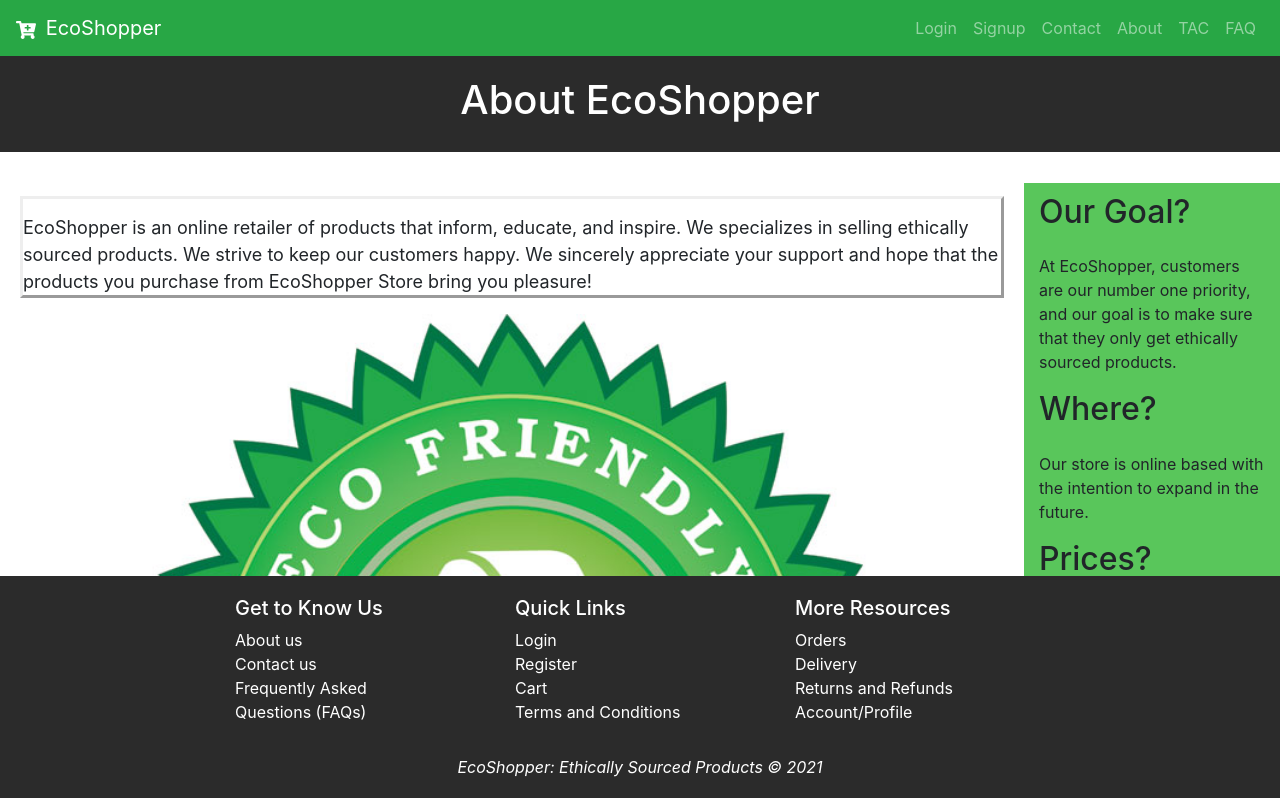
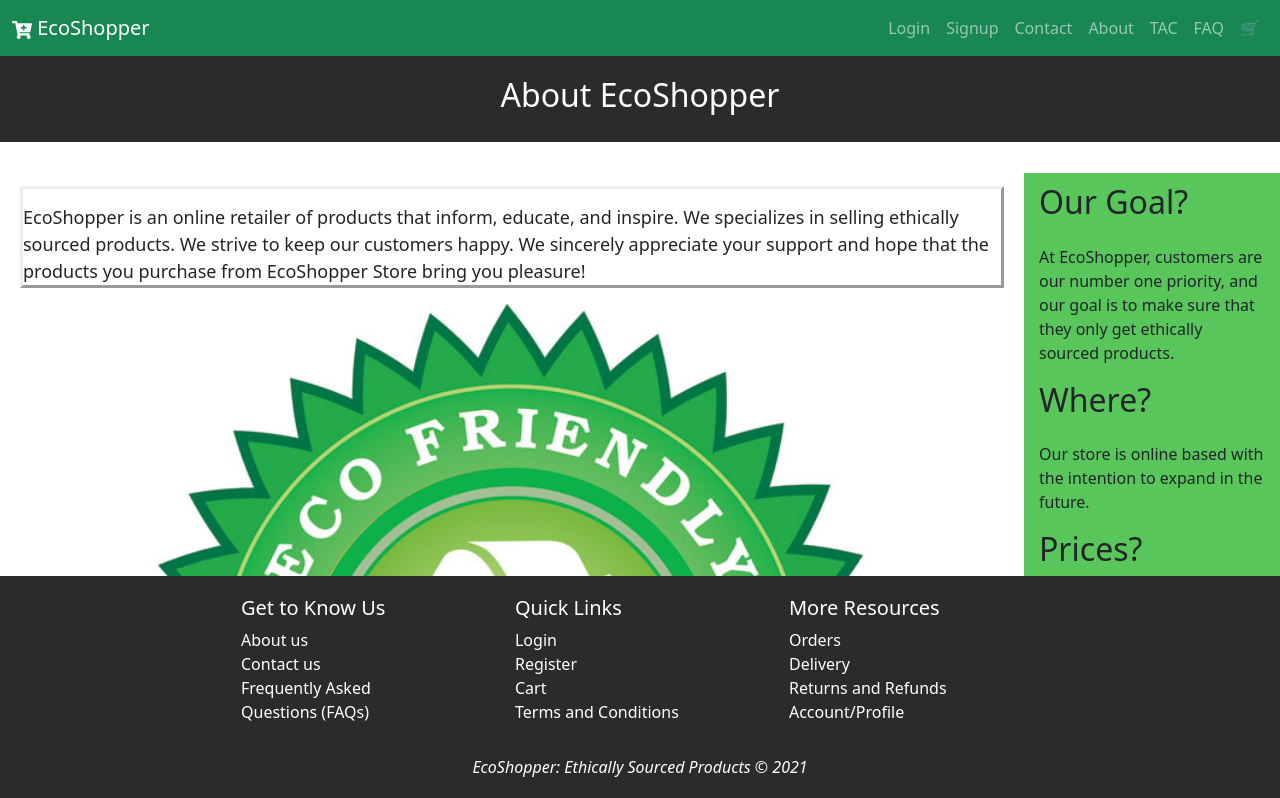
Before and after one commit to Noor-Alina/COMP3340-Project, a React (Create React App) app: page /About in a window 1280 px wide. Shown: the top 798 px of the page. Built offline with nearby package versions, Linux system fonts and the light colour scheme; no server answers.

Commit message:
trying to work on cart

```diff
--- a/package.json
+++ b/package.json
@@ -8,14 +8,16 @@
     "@testing-library/react": "^11.2.7",
     "@testing-library/user-event": "^12.8.3",
     "axios": "^0.21.1",
-    "bootstrap": "^4.6.0",
+    "bootstrap": "^5.0.0-beta3",
     "firebase": "^8.7.1",
     "react": "^17.0.2",
     "react-bootstrap": "^1.6.1",
     "react-dom": "^17.0.2",
     "react-icons": "^4.2.0",
+    "react-redux": "^7.2.4",
     "react-router-dom": "^5.2.0",
     "react-scripts": "4.0.3",
+    "react-use-cart": "^1.11.2",
     "swup": "^2.0.14",
     "web-vitals": "^1.1.2"
   },
--- a/src/App.js
+++ b/src/App.js
@@ -19,11 +19,11 @@ import Orders from './static/Orders';
 import Delivery from './static/Delivery';
 import ReturnsRefunds from './static/Returns&Refunds';
 import Account from './static/Account';
+
 //TAC: Terms and Conditions page
 //FAQ: Frequently Asked Questions page
 
 function App(props) {
-
   const [user, setUser] = useState(null);
   const [userName, setUserName] = useState(null);
   const [userID, setUserID] = useState(null);
--- a/src/components/Header.js
+++ b/src/components/Header.js
@@ -1,7 +1,6 @@
 import React from 'react';
 import {Link} from 'react-router-dom';
 import {FaCartPlus, FaSignOutAlt} from 'react-icons/fa'
-
 
 class Header extends React.Component {
     render() {
@@ -18,6 +17,7 @@ class Header extends React.Component {
                     <Link className="nav-item nav-link" to = "About"> About </Link>
                     <Link className="nav-item nav-link" to = "TAC"> TAC </Link>
                     <Link className="nav-item nav-link" to = "FAQ"> FAQ </Link>
+                    <Link className="nav-item nav-link" to = "Cart"> 🛒︁ </Link>
                     { user && <Link className="nav-item nav-link" to="/Signin" onClick={e => logOutUser(e)}> Log out <FaSignOutAlt />  </Link> }
                 </div>
                 </div>
--- a/src/dynamic/Cart.js
+++ /dev/null
@@ -1,11 +0,0 @@
-import React from 'react';
-
-export default class Cart extends React.Component {
-    render() {
-        return (
-            <div>
-                CART
-            </div>
-        );
-    }
-}
--- a/src/static/About.js
+++ b/src/static/About.js
@@ -10,7 +10,7 @@ export default class About extends React.Component{
         <div>
             <div>
             <div class="about">
-                <h1>About EcoShopper</h1>
+                <h2>About EcoShopper</h2>
             </div>
 
             <br/>
```
Also changed, not shown: 1 other file (tests, documents, lock files or other folders).
